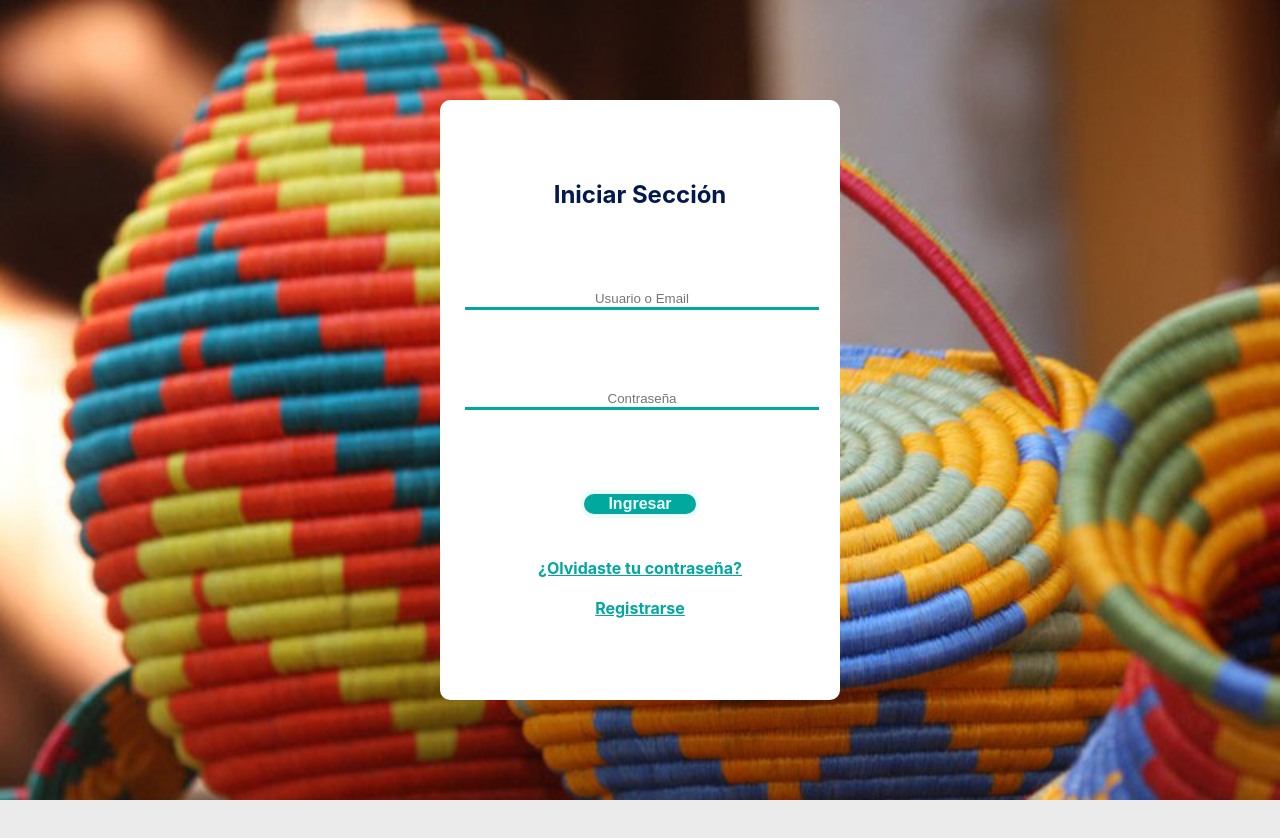
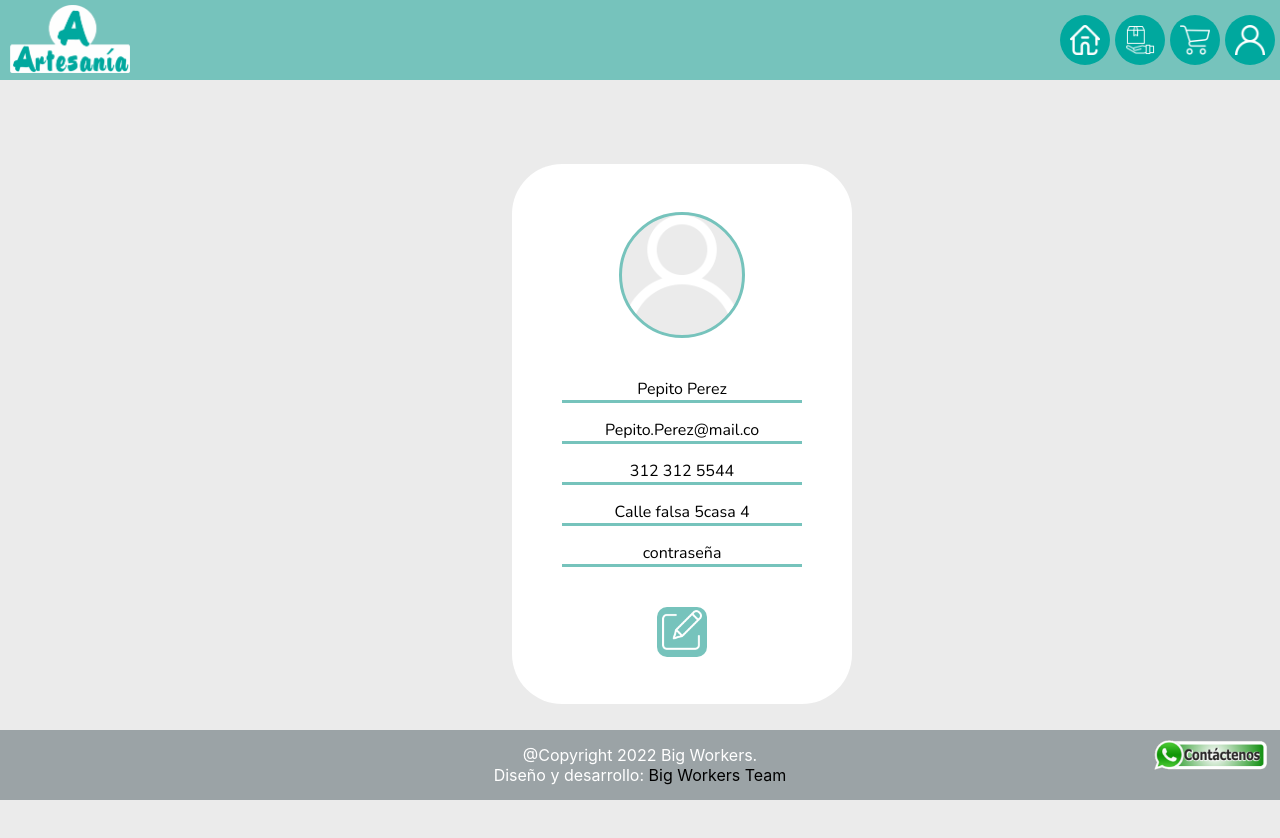
Before and after one commit to Big-Workers/Tienda-Virtual-React, a React (Create React App) app: page /Perfil in a window 1280 px wide. Shown: the top 838 px of the page. Before the commit the page ends 800 px from the top, so only its background shows below. Built offline with nearby package versions, Linux system fonts and the light colour scheme.

Commit message:
agregando rutas del header y solucion de algunos errores de las vistas

```diff
--- a/package.json
+++ b/package.json
@@ -18,6 +18,7 @@
     "passport-local": "^1.0.0",
     "react": "^18.2.0",
     "react-dom": "^18.2.0",
+    "react-router-dom": "^6.4.2",
     "react-scripts": "^5.0.1",
     "web-vitals": "^2.1.4"
   },
--- a/src/App.js
+++ b/src/App.js
@@ -1,18 +1,88 @@
-//import {Header} from './components/header.js';
-//import {Footer} from './components/footer.js';
-import { Formulariologin } from './components/login.js';
-//import ComponentePerfil from './components/vistaPerfil.js';
-//import ProductosAdmin from './components/productosAdmin.js';
-//import {ListaProductos} from './components/vistaListaProductos.js';
+import { BrowserRouter, Routes, Route } from "react-router-dom";
+
+import { Header } from "./components/header.js";
+import { Footer } from "./components/footer.js";
+
+import { Formulariologin } from "./components/login.js";
+
+//  importacion Registrarse <----------
+
+import { Perfil } from "./components/vistaPerfil.js";
+import { EditarPerfil } from "./components/vistaEditarPerfil.js";
+//  importacion editar perfil <----------
+
+import { ListaProductos } from "./components/vistaListaProductos.js";
+//  importacion carrito de compras <----------
+import {PasarelaPagos} from './components/pasarelaPagos.js';
+
+// importacion pago aprobado
+// importacion pago rechazado
+
+import {ProductosAdmin} from './components/productosAdmin.js';
+// importacion Nuevo producto ESTA PERO INCOMPLETO
+// importacion ventas
+
+// importacion creditos
 
 function App() {
   return (
     <>
+      <BrowserRouter>
+        <Routes>
+          <Route path="/" element={<Formulariologin />} />
+          <Route path="/Registrarse" element={<h1>vista Registrarse</h1>} />
+          <Route
+            path="/Perfil"
+            element={
+              <>
+                <Header />
+                <Perfil />
+                <Footer />
+              </>
+            }
+          />
+          <Route path="/Editar-Perfil" element={<>
+                <Header />
+                <EditarPerfil />
+                <Footer />
+              </>} />
+          <Route
+            path="/Productos"
+            element={
+              <>
+                <Header />
+                <ListaProductos />
+                <Footer />
+              </>
+            }
+          />
+          <Route path="/Carrito" element={<h1>Vista Carrito de compras</h1>} />
+          <Route path="/Pasarela" element={<>
+                <Header />
+                <PasarelaPagos />
+                <Footer />
+              </>} />
 
-    <main>
-      <Formulariologin/>
-    </main>
+          <Route path="/Aprobado" element={<h1>Vista Pago Aprobado</h1>} />
+          <Route path="/Rechazado" element={<h1>Vista Pago Rechazado</h1>} />
 
+          <Route
+            path="/Admin-Productos"
+            element={<>
+              <Header />
+              <ProductosAdmin />
+              <Footer />
+            </>}
+          />
+          <Route
+            path="/Admin-Nuevo-Producto"
+            element={<h1>Vista nuevo producto</h1>}
+          />
+          <Route path="/Admin-Ventas" element={<h1>Vista Ventas</h1>} />
+
+          <Route path="/about" element={<h1>Vista Creditos</h1>} />
+        </Routes>
+      </BrowserRouter>
     </>
   );
 }
--- a/src/components/footer.js
+++ b/src/components/footer.js
@@ -5,12 +5,12 @@ export function Footer() {
     return (
         <div className="divFooter">
             <p className="texto">
-                <a href="#" target="_blank" rel="noopener noreferrer">
+                <a href="https://wa.me/+570000000000" target="_blank" rel="noopener noreferrer">
                     <img src={whatsapp} className="botonWhatsapp" alt="ContactoWhatsapp" />
                 </a>
                 @Copyright 2022 Big Workers.
                 <br></br>
-                Diseño y desarrollo: <a className="enlace" href="#" target="_blank" rel="noopener noreferrer">
+                Diseño y desarrollo: <a className="enlace" href="/about" target="_blank" rel="noopener noreferrer">
                                         Big Workers Team
                                      </a>
 
--- a/src/components/header.js
+++ b/src/components/header.js
@@ -8,18 +8,18 @@ import home from '../resources/casa-de-perro.png';
 export function Header () {
     return (
         <nav className="header">
-            <a href="#"><img src={logo} className="logo" alt="logo" /></a>
+            <a href="/"><img src={logo} className="logo" alt="logo" /></a>
             <div className="divFondoIconos" id="fondoUsuario">
-                <a href="#"><img src={usuario} className="iconosHeader" alt="Perfil"/></a>
+                <a href="/Perfil"><img src={usuario} className="iconosHeader" alt="Perfil"/></a>
             </div>
             <div className="divFondoIconos">
-                <a href="#"><img src={carrito} className="iconosHeader" alt="CarritoCompras"/></a>
+                <a href="/Carrito"><img src={carrito} className="iconosHeader" alt="CarritoCompras"/></a>
             </div>
             <div className="divFondoIconos">
-                <a href="#"><img src={productos} className="iconosHeader" alt="Productos"/></a>
+                <a href="/Productos"><img src={productos} className="iconosHeader" alt="Productos"/></a>
             </div>
             <div className="divFondoIconos">
-                <a href="#"><img src={home} className="iconosHeader" alt="Home"/></a>
+                <a href="/Productos"><img src={home} className="iconosHeader" alt="Home"/></a>
             </div>
         </nav>
 
--- a/src/components/login.js
+++ b/src/components/login.js
@@ -13,7 +13,7 @@ export class Formulariologin extends Component {
                     <div class="contenedor-login">
 
                         <div class="formulario">
-                            <h2 class="titulo-formulario">Iniciar Sección</h2>
+                            <h2 class="titulo-formulario">Iniciar Sesión</h2>
                             <form class="formatito">
                                 <label for="usuario o email"></label>
                                 <input class="campotex" type="text" name="usuario o email" placeholder="Usuario o Email" />
--- a/src/components/productosAdmin.js
+++ b/src/components/productosAdmin.js
@@ -7,7 +7,7 @@ import bolso from '../resources/image_productos/bolso_grande.png';
 import ojo from '../resources/ver.png';
 import editar from '../resources/ajustes.png';
 
-class ProductosAdmin extends Component {
+export class ProductosAdmin extends Component {
     render() {
         return (
             <Fragment >
@@ -62,6 +62,4 @@ class ProductosAdmin extends Component {
             </Fragment>
         )
     }
-}
-
-export default ProductosAdmin;
+};
--- /dev/null
+++ b/src/components/vistaEditarPerfil.js
@@ -0,0 +1,74 @@
+import React, { Component, Fragment } from "react";
+import "../styles/vistaEditarPerfil.css";
+import fotoPerfil from "../resources/usuario.png";
+import botonGuardar from "../resources/guardar.png";
+
+export class EditarPerfil extends Component {
+  render() {
+    return (
+      <Fragment>
+        <section>
+          <center>
+            <div class="containerFormato-editar">
+              <div class="contenedor-elementos-editar">
+                <p class="img-item-editar">
+                  <img
+                    class="fotoPerfil-editar"
+                    src={fotoPerfil}
+                    alt="Foto Perfil"
+                  ></img>
+                </p>
+                <form class="formulario-editar">
+                  <label for="Nombre"></label>
+                  <input
+                    class="list-item-editar"
+                    type="text"
+                    name="Nombre"
+                    placeholder="Pepito Perez"
+                  />
+                  <label for="Correo"></label>
+                  <input
+                    class="list-item-editar"
+                    type="email"
+                    name="Correo"
+                    placeholder="Pepito.Perez@mail.co"
+                  />
+                  <label for="Celular"></label>
+                  <input
+                    class="list-item-editar"
+                    type="tel"
+                    name="Celular"
+                    placeholder="312 312 5544"
+                  />
+                  <label for="Dirección"></label>
+                  <input
+                    class="list-item-editar"
+                    type="text"
+                    name="Dirección"
+                    placeholder="Calle falsa 5casa 4"
+                  />
+                  <label for="Contraseña"></label>
+                  <input
+                    class="list-item-editar"
+                    type="password"
+                    name="Contraseña"
+                    placeholder="contraseña"
+                  />
+                </form>
+                <div class="button-edit-editar">
+                  <a href="/Perfil">
+                    <img
+                      class="botonEditar-editar"
+                      src={botonGuardar}
+                      alt="Boton editar"
+                    ></img>
+                  </a>
+                </div>
+              </div>
+            </div>
+          </center>
+        </section>
+      </Fragment>
+    );
+  }
+}
--- a/src/components/vistaPerfil.js
+++ b/src/components/vistaPerfil.js
@@ -1,34 +1,40 @@
-import React, { Component, Fragment } from 'react';
-import '../styles/vistaPerfil.css'
-import fotoPerfil from '../resources/usuario.png'
-import botonEditar from '../resources/editar.png'
-
+import React, { Component, Fragment } from "react";
+import "../styles/vistaPerfil.css";
+import fotoPerfil from "../resources/usuario.png";
+import botonEditar from "../resources/editar.png";
 
 export class Perfil extends Component {
-
   render() {
     return (
       <Fragment>
         <section>
           <center>
-                        <div id="containerFormato">
-                            <div id="contenedor-elementos">
-                                <p id="img-item"><img id="fotoPerfil" src={fotoPerfil} alt="Foto Perfil"></img></p>
-                                <div id="contenido-lista">
-                                    <p id="list-item">Pepito Perez</p>
-                                    <p id="list-item">Pepito.Perez@mail.co</p>
-                                    <p id="list-item">312 312 5544</p>
-                                    <p id="list-item">Calle falsa 5casa 4</p>
-                                    <p id="list-item">contraseña</p>
+            <div class="containerFormato">
+              <div class="contenedor-elementos">
+                <p class="img-item">
+                  <img class="fotoPerfil" src={fotoPerfil} alt="Foto Perfil"></img>
+                </p>
+                <div class="contenido-lista">
+                  <p class="list-item">Pepito Perez</p>
+                  <p class="list-item">Pepito.Perez@mail.co</p>
+                  <p class="list-item">312 312 5544</p>
+                  <p class="list-item">Calle falsa 5casa 4</p>
+                  <p class="list-item">contraseña</p>
                 </div>
-                                <div>
-                                    <button id="button-edit"><img id="botonEditar" src={botonEditar} alt="Bot+on editar"></img></button>
+                <div class="button-edit">
+                  <a href="/Editar-Perfil">
+                    <img
+                      class="botonEditar"
+                      src={botonEditar}
+                      alt="Boton editar"
+                    ></img>
+                  </a>
                 </div>
               </div>
             </div>
           </center>
         </section>
       </Fragment>
-        )
+    );
   }
 }
--- a/src/styles/login.css
+++ b/src/styles/login.css
@@ -49,7 +49,7 @@ color: #02194e;
     width: 100%;
     margin-top: 10px;
     border: none;
-    border-bottom: 3px solid #00A89E;
+    border-bottom: 4px solid #00A89E;
     margin: 30px 0;
     text-align: center;
 
--- /dev/null
+++ b/src/styles/vistaEditarPerfil.css
@@ -0,0 +1,72 @@
+.containerFormato-editar {
+  background-color: white;
+  width: 300px;
+  height: 500px;
+  display: flex;
+  align-items: center;
+  justify-content: center;
+  margin-top: 5%;
+  margin-bottom: 5%;
+  margin-left: 40%;
+  margin-right: 40%;
+  padding: 20px;
+  border-radius: 50px;
+}
+
+.contenedor-elementos-editar {
+  width: 100%;
+}
+
+.img-item-editar {
+  display: block;
+  background-color: #ebebeb;
+  width: 120px;
+  height: 120px;
+  margin-top: 50px;
+  margin-bottom: 20px;
+  border-radius: 100px;
+  border: solid #76c3bc;
+}
+
+.fotoPerfil-editar {
+  display: flex;
+  align-items: center;
+  justify-content: center;
+  width: 100%;
+  height: 100%;
+  border-radius: 50%;
+}
+
+.formulario-editar {
+  width: 195px;
+  height: 240px;
+  display: grid;
+  justify-content: center;
+  align-items: center;
+}
+
+.list-item-editar {
+  font-family: "Nunito", sans-serif;
+  margin-top: 10px;
+  width: 100%;
+  border: 0;
+  border-bottom: 4px solid #76c3bc;
+  outline: 0;
+}
+
+.button-edit-editar {
+  background-color: #76c3bc;
+  border-radius: 10px;
+  border: 0;
+  width: 50px;
+  height: 50px;
+  margin-bottom: 50px;
+  margin-top: 15px;
+}
+.botonEditar-editar {
+  align-items: center;
+  justify-content: center;
+  margin-top: 6px;
+  width: 70%;
+  height: 70%;
+}
--- a/src/styles/vistaPerfil.css
+++ b/src/styles/vistaPerfil.css
@@ -1,4 +1,4 @@
-#containerFormato{
+.containerFormato{
     background-color: white;
     width: 300px;
     height: 500px;
@@ -13,11 +13,11 @@
     border-radius: 50px;
 }
 
-#contenedor-elementos{
+.contenedor-elementos{
     width: 100%;
 }
 
-#img-item{
+.img-item{
     display: block;
     background-color: #ebebeb;
     width: 120px;
@@ -28,7 +28,7 @@
     border: solid #76c3bc;
 }
 
-#fotoPerfil{
+.fotoPerfil{
     display:flex;
     align-items: center;
     justify-content: center;
@@ -38,31 +38,31 @@
 
 }
 
-#contenido-lista{
+.contenido-lista{
     width: 80%;
     height: 100%;
     margin-top: 40px;
     margin-bottom: 40px;
 }
 
-#list-item{
+.list-item{
     font-family: 'Nunito', sans-serif;
     border-bottom: solid #76c3bc;
     margin-top: 10px;
 }
 
-#button-edit{
+.button-edit{
     background-color: #76c3bc;
     border-radius: 10px;
     border: 0;
-    width: 40px;
-    height: 40px;
+    width: 50px;
+    height: 50px;
     margin-bottom: 50px;
 }
-
-#botonEditar{
+.botonEditar{
     align-items: center;
     justify-content: center;
-    width: 100%;
+    margin-top: 3px;
+    width: 80%;
     height: 80%;
 }
```
Also changed, not shown: src/resources/guardar.png (added), src/styles/#agregarProducto.css (deleted), 1 other file (tests, documents, lock files or other folders). Lines whose indentation alone changed are shown as unchanged.
